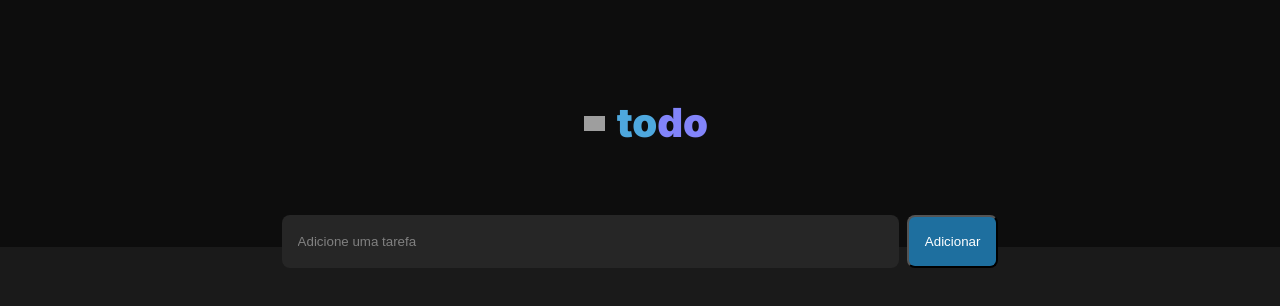
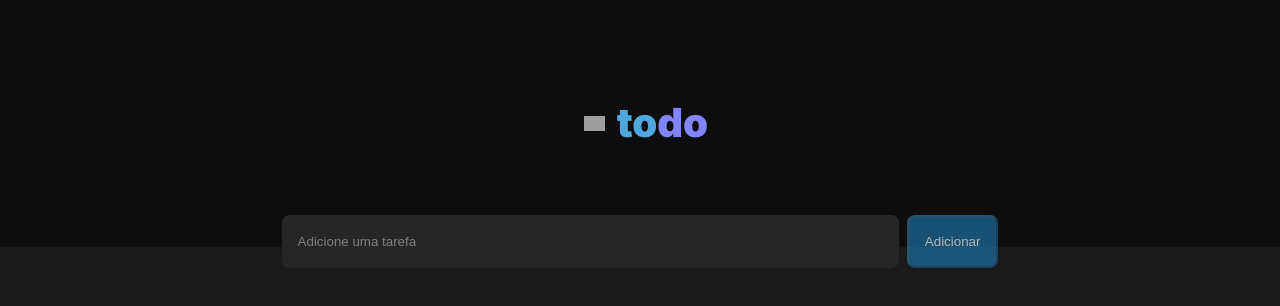
Before and after one commit to ryanoliveiragit/-rocketseat-todolist, a React (Vite) app: page / in a window 1280 px wide. Shown: the top 306 px of the page. Built offline with nearby package versions, Linux system fonts and the light colour scheme; grey boxes are pictures that could not be loaded.

Commit message:
create disable function button

```diff
--- a/src/components/CreateNewTask.module.css
+++ b/src/components/CreateNewTask.module.css
@@ -46,7 +46,11 @@ form {
     cursor: pointer;
 }
 
-.container button:hover {
+.container button:disabled {
+    opacity: 0.7;
+}
+
+.container button:not(:disabled):hover {
     background-color: var(--blue);
     transition: background-color 100ms;
 }
--- a/src/components/CreateNewTask.tsx
+++ b/src/components/CreateNewTask.tsx
@@ -1,4 +1,4 @@
-import React, { FormEvent, useState } from "react"
+import React, { FormEvent, InvalidEvent, useState } from "react"
 import styles from './CreateNewTask.module.css'
 import Task from "./Task";
 
@@ -23,6 +23,8 @@ export default function CreateNewTask(){
         setTask('')
     }
 
+    const handleNewTaskEmpty = task.length === 0
+
     return (
         <div className={styles.container}>
 
@@ -35,7 +37,7 @@ export default function CreateNewTask(){
                     onChange={(event) => setTask(event.target.value)} // utilizado para que seja realizada determinada ação após alguma mudança.
                 />
 
-                <button type="submit">Adicionar</button> {/* aqui vamos usar o submit */}
+                <button type="submit" disabled={handleNewTaskEmpty}>Adicionar</button> {/* aqui vamos usar o submit */}
 
             </form>
 
```
